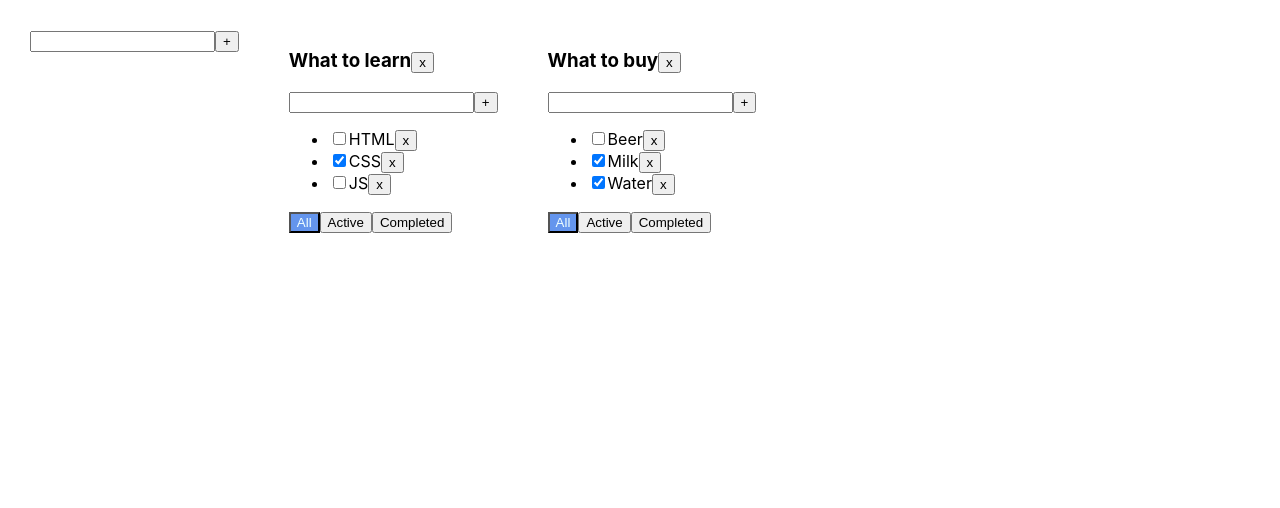
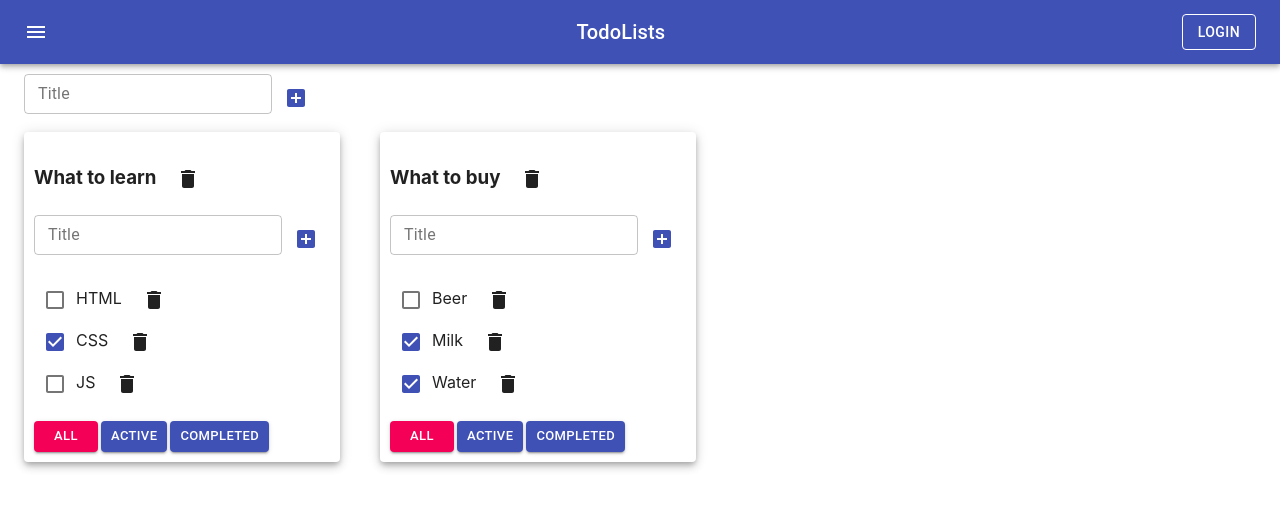
Before and after one commit to Igor-Yarakhovich/TodoList, a React (Create React App) app: page / in a window 1280 px wide. Shown: the top 508 px of the page. Built offline with nearby package versions, Linux system fonts and the light colour scheme.

Commit message:
add MaterialUI

```diff
--- a/package.json
+++ b/package.json
@@ -3,6 +3,8 @@
   "version": "0.1.0",
   "private": true,
   "dependencies": {
+    "@material-ui/core": "^4.12.3",
+    "@material-ui/icons": "^4.11.2",
     "@testing-library/jest-dom": "^4.2.4",
     "@testing-library/react": "^9.3.2",
     "@testing-library/user-event": "^7.1.2",
--- a/src/AddItemForm.tsx
+++ b/src/AddItemForm.tsx
@@ -1,4 +1,6 @@
 import React, {KeyboardEvent, ChangeEvent, useState} from 'react'
+import {IconButton, TextField} from "@material-ui/core";
+import {AddBox} from "@material-ui/icons";
 
 type AddItemFormType = {
     addItem: (title: string) => void
@@ -13,9 +15,7 @@ export const AddItemForm = (props: AddItemFormType) => {
         setError(false)
     }
 
-    const errorMessage = error
-        ? <div className={"error-text"}>Title is required!</div>
-        : null
+    const errorMessage = 'Title is required!'
 
     const onKeyHandler = (e: KeyboardEvent<HTMLInputElement>) => {
         if (e.key === "Enter") addItem()
@@ -33,14 +33,21 @@ export const AddItemForm = (props: AddItemFormType) => {
 
     return (
         <div>
-            <input
+            <TextField
                 value={title}
                 onChange={onTitleChangeHandler}
                 onKeyPress={onKeyHandler}
-                className={error ? "error" : ""}
+                variant={'outlined'}
+                size={'small'}
+                label={'Title'}
+                error={error}
+                helperText={error && errorMessage}
             />
-            <button onClick={addItem}>+</button>
-            {errorMessage}
+            <IconButton
+                onClick={addItem}
+                color={'primary'}>
+                <AddBox/>
+            </IconButton>
         </div>
     )
 }
--- a/src/App.css
+++ b/src/App.css
@@ -1,21 +1,21 @@
-.App {
-  padding: 30px;
-  display: flex;
-}
+/*.App {*/
+/*  padding: 30px;*/
+/*  display: flex;*/
+/*}*/
 
-.App > div {
-  margin-right: 50px;
-}
-.active-filter {
-  background-color: cornflowerblue;
-  color: azure;
-}
+/*.App > div {*/
+/*  margin-right: 50px;*/
+/*}*/
+/*.active-filter {*/
+/*  background-color: cornflowerblue;*/
+/*  color: azure;*/
+/*}*/
 
-.error {
-  border: 2px solid red;
-  outline: transparent;
-}
+/*.error {*/
+/*  border: 2px solid red;*/
+/*  outline: transparent;*/
+/*}*/
 
-.error-text {
-  color: red;
-}
+/*.error-text {*/
+/*  color: red;*/
+/*}*/
--- a/src/App.tsx
+++ b/src/App.tsx
@@ -3,6 +3,8 @@ import './App.css'
 import TodoList, {TaskType} from "./TodoList";
 import {v1} from "uuid";
 import {AddItemForm} from "./AddItemForm";
+import {AppBar, Button, Container, Grid, IconButton, Paper, Toolbar, Typography} from "@material-ui/core";
+import {Menu} from "@material-ui/icons";
 
 export type FilterValuesType = "all" | "active" | "completed"
 
@@ -59,7 +61,7 @@ const App = () => {
             .map(t => t.id === taskID ? {...t, isDone: isDone} : t)
         setTasks({...tasks})
     }
-    const changeTaskTitle = (taskID: string, title:string, todoListID: string) => {
+    const changeTaskTitle = (taskID: string, title: string, todoListID: string) => {
         tasks[todoListID] = tasks[todoListID]
             .map(t => t.id === taskID ? {...t, title} : t)
         setTasks({...tasks})
@@ -70,7 +72,7 @@ const App = () => {
                 .map(tl => tl.id === todoListID ? {...tl, filter: filter} : tl)
         )
     }
-    const changeTodoListTitle = (title:string, todoListID: string) => {
+    const changeTodoListTitle = (title: string, todoListID: string) => {
         setTodoLists(
             todoLists
                 .map(tl => tl.id === todoListID ? {...tl, title} : tl)
@@ -90,7 +92,7 @@ const App = () => {
             filter: "all"
         }
         setTodoLists([...todoLists, newTodoList])
-        setTasks({...tasks,[todoListID]:[]})
+        setTasks({...tasks, [todoListID]: []})
     }
 
     // UI:
@@ -108,8 +110,9 @@ const App = () => {
 
     const todoListComponents = todoLists.map(tl => {
         return (
+            <Grid item key={tl.id}>
+                <Paper style={{padding:'10px'}} elevation={5}>
                     <TodoList
-                key={tl.id}
                         id={tl.id}
                         filter={tl.filter}
                         title={tl.title}
@@ -122,13 +125,40 @@ const App = () => {
                         changeTaskTitle={changeTaskTitle}
                         changeTodoListTitle={changeTodoListTitle}
                     />
+                </Paper>
+            </Grid>
         )
     })
 
     return (
         <div className="App">
+            <AppBar position="static">
+                <Toolbar style={{justifyContent: 'space-between'}}>
+                    <IconButton edge="start" color="inherit" aria-label="menu">
+                        <Menu/>
+                    </IconButton>
+                    <Typography variant="h6">
+                        TodoLists
+                    </Typography>
+                    <Button
+                        variant={"outlined"}
+                        color="inherit"
+                    >
+                        Login
+                    </Button>
+                </Toolbar>
+            </AppBar>
+            <Container fixed>
+                <Grid
+                    container
+                    style={{padding: '10px 0'}}
+                >
                     <AddItemForm addItem={addTodoList}/>
+                </Grid>
+                <Grid container spacing={5}>
                     {todoListComponents}
+                </Grid>
+            </Container>
         </div>
     );
 }
--- a/src/EditableSpan.tsx
+++ b/src/EditableSpan.tsx
@@ -1,4 +1,5 @@
 import React, {ChangeEvent, KeyboardEvent, useState} from 'react'
+import {TextField} from "@material-ui/core";
 
 type EditableSpanType = {
     title: string
@@ -20,7 +21,7 @@ export const EditableSpan = (props: EditableSpanType) => {
 
     return (
         editMode
-            ? <input
+            ? <TextField
                 value={title}
                 autoFocus={true}
                 onBlur={offEditMode}
--- a/src/TodoList.tsx
+++ b/src/TodoList.tsx
@@ -2,6 +2,8 @@ import React, {ChangeEvent} from 'react'
 import {FilterValuesType} from "./App";
 import {AddItemForm} from "./AddItemForm";
 import {EditableSpan} from "./EditableSpan";
+import {Button, Checkbox, IconButton} from "@material-ui/core";
+import {Delete} from "@material-ui/icons";
 
 type TodoListPropsType = {
     id: string
@@ -33,13 +35,20 @@ const TodoList = (props: TodoListPropsType) => {
             props.changeTaskTitle(t.id, title, props.id)
         return (
             <li key={t.id}>
-                <input
-                    type="checkbox"
+                <Checkbox
+                    color={'primary'}
                     checked={t.isDone}
                     onChange={changeTaskStatus}
                 />
-                <EditableSpan title={t.title} changeTitle={changeTasksTitle}/>
-                <button onClick={removeTask}>х</button>
+
+                <EditableSpan title={t.title}
+                              changeTitle={changeTasksTitle}
+                />
+                <Button
+                    onClick={removeTask}>
+                    <Delete/>
+                </Button>
+
             </li>
         )
     })
@@ -52,33 +61,42 @@ const TodoList = (props: TodoListPropsType) => {
 
     const addTask = (title: string) => props.addTask(title, props.id)
 
-    const changeTodoListTitle = (title:string) => props.changeTodoListTitle(title, props.id)
+    const changeTodoListTitle = (title: string) => props.changeTodoListTitle(title, props.id)
 
     return (
         <div>
             <h3>
                 <EditableSpan title={props.title} changeTitle={changeTodoListTitle}/>
 
-                <button onClick={removeTodoList}>x</button>
+                <Button onClick={removeTodoList}>
+                    <Delete/>
+                </Button>
             </h3>
             <AddItemForm addItem={addTask}/>
 
-            <ul>
+            <ul style={{listStyle: 'none', padding: '0'}}>
                 {tasksJSXElements}
             </ul>
             <div>
-                <button
-                    className={props.filter === "all" ? "active-filter" : ""}
+                <Button
+                    size={'small'}
+                    variant={'contained'}
+                    color={props.filter === "all" ? "secondary" : "primary"}
                     onClick={onAllClickHandler}>All
-                </button>
-                <button
-                    className={props.filter === "active" ? "active-filter" : ""}
+                </Button>
+                <Button
+                    style={{margin: '0 3px'}}
+                    size={'small'}
+                    variant={'contained'}
+                    color={props.filter === "active" ? "secondary" : "primary"}
                     onClick={onActiveClickHandler}>Active
-                </button>
-                <button
-                    className={props.filter === "completed" ? "active-filter" : ""}
+                </Button>
+                <Button
+                    size={'small'}
+                    variant={'contained'}
+                    color={props.filter === "completed" ? "secondary" : "primary"}
                     onClick={onCompletedClickHandler}>Completed
-                </button>
+                </Button>
             </div>
         </div>
     )
```
Also changed, not shown: 1 other file (tests, documents, lock files or other folders). Lines whose indentation alone changed are shown as unchanged.
